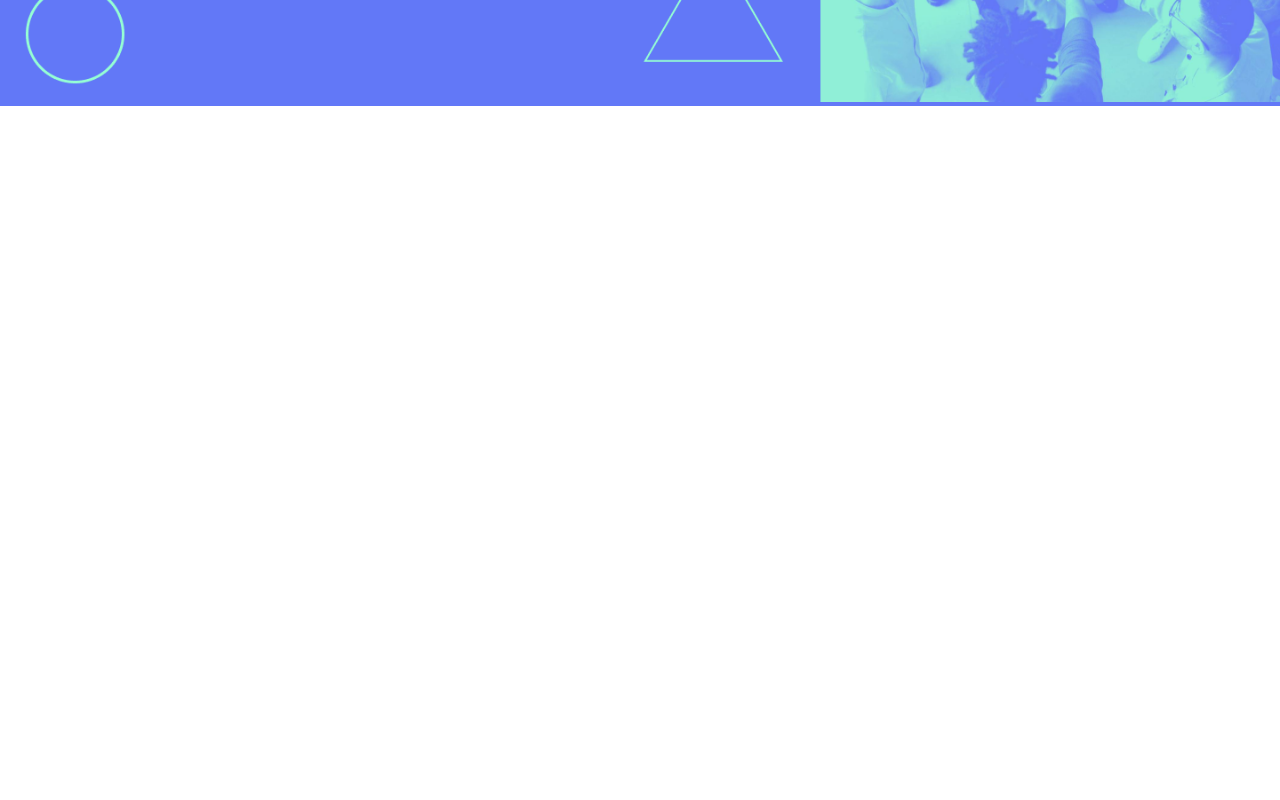
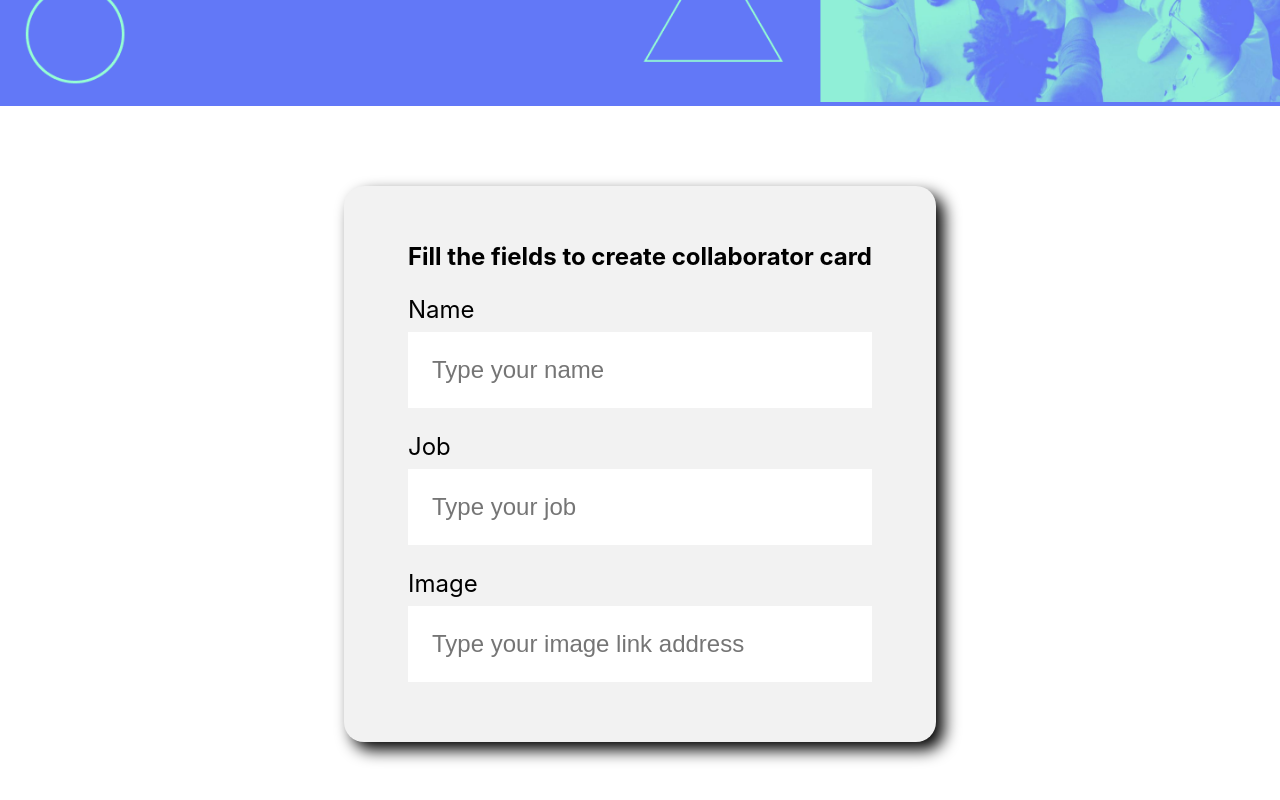
Before and after one commit to dawkk/Alura-React-Organo, a React (Create React App) app in the folder organo/: page / in a window 1280 px wide. Shown: the part 392-1192 px from the top of the page. Before the commit the page ends 800 px from the top, so only its background shows below. Built offline with nearby package versions, Linux system fonts and the light colour scheme.

Commit message:
Add new components for Banner, Form and TextField

```diff
--- a/organo/src/App.js
+++ b/organo/src/App.js
@@ -1,10 +1,13 @@
 
-import Banner from './components/Banner/Banner';
+import Banner from './components/Banner';
+import Form from './components/Form';
+import TextField from './components/TextField';
 
 function App() {
   return (
     <div className="App">
         <Banner/>
+        <Form/>
     </div>
   );
 }
--- /dev/null
+++ b/organo/src/components/Form/Form.css
@@ -0,0 +1,13 @@
+.form {
+  display:flex;
+  justify-content: center;
+  margin: 80px 0;
+}
+
+.form form {
+  max-width: 80%;
+  background-color: #f2f2f2;
+  border-radius: 20px;
+  padding: 36px 64px;
+  box-shadow: 8px 8px 16px rgba(0,0,0,8);
+}
--- /dev/null
+++ b/organo/src/components/Form/index.js
@@ -0,0 +1,17 @@
+import TextField from '../TextField'
+import './Form.css'
+
+const Form = () => {
+  return (
+    <section className="form">
+      <form>
+        <h2>Fill the fields to create collaborator card</h2>
+        <TextField label="Name" placeholder="Type your name"/>
+        <TextField label="Job" placeholder="Type your job"/>
+        <TextField label="Image" placeholder="Type your image link address"/>
+      </form>
+    </section>
+  )
+}
+
+export default Form
--- /dev/null
+++ b/organo/src/components/TextField/TextField.css
@@ -0,0 +1,19 @@
+.text-field {
+  margin:24px 0;
+}
+
+.text-field label{
+  display:block;
+  margin-bottom: 8px;
+  font-size: 24px;
+}
+
+.text-field input{
+  background-color: #FFF;
+  box-shadow: 10px 10px 30px rgba(0, 0, 0,);
+  width: 100%;
+  border: none;
+  font-size: 24px;
+  padding: 24px;
+  box-sizing: border-box;
+}
--- /dev/null
+++ b/organo/src/components/TextField/index.js
@@ -0,0 +1,16 @@
+import './TextField.css'
+
+const TextField = (props) => {
+
+  // alternatively we can do this
+  //const placeholderModified = `${props.placeholder}...`
+    return(
+      <div className="text-field">
+        <label>{props.label}</label>
+        <input placeholder={props.placeholder}/>
+        {/* <input placeholder={placeholderModified}/> */}
+      </div>
+    );
+}
+
+export default TextField;
```
Also changed, not shown: organo/src/components/Banner/index.js (renamed from organo/src/components/Banner/Banner.js).
